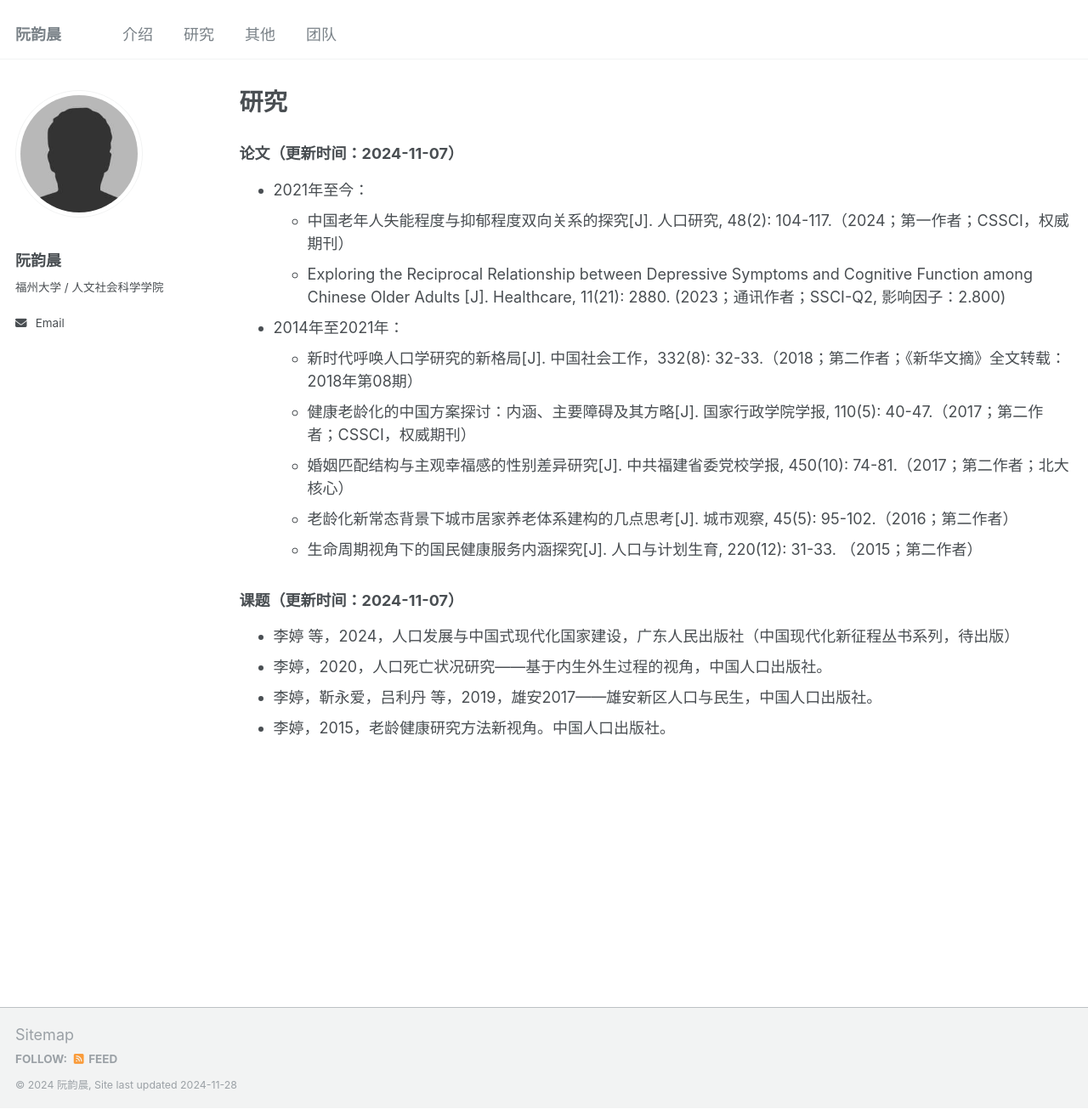
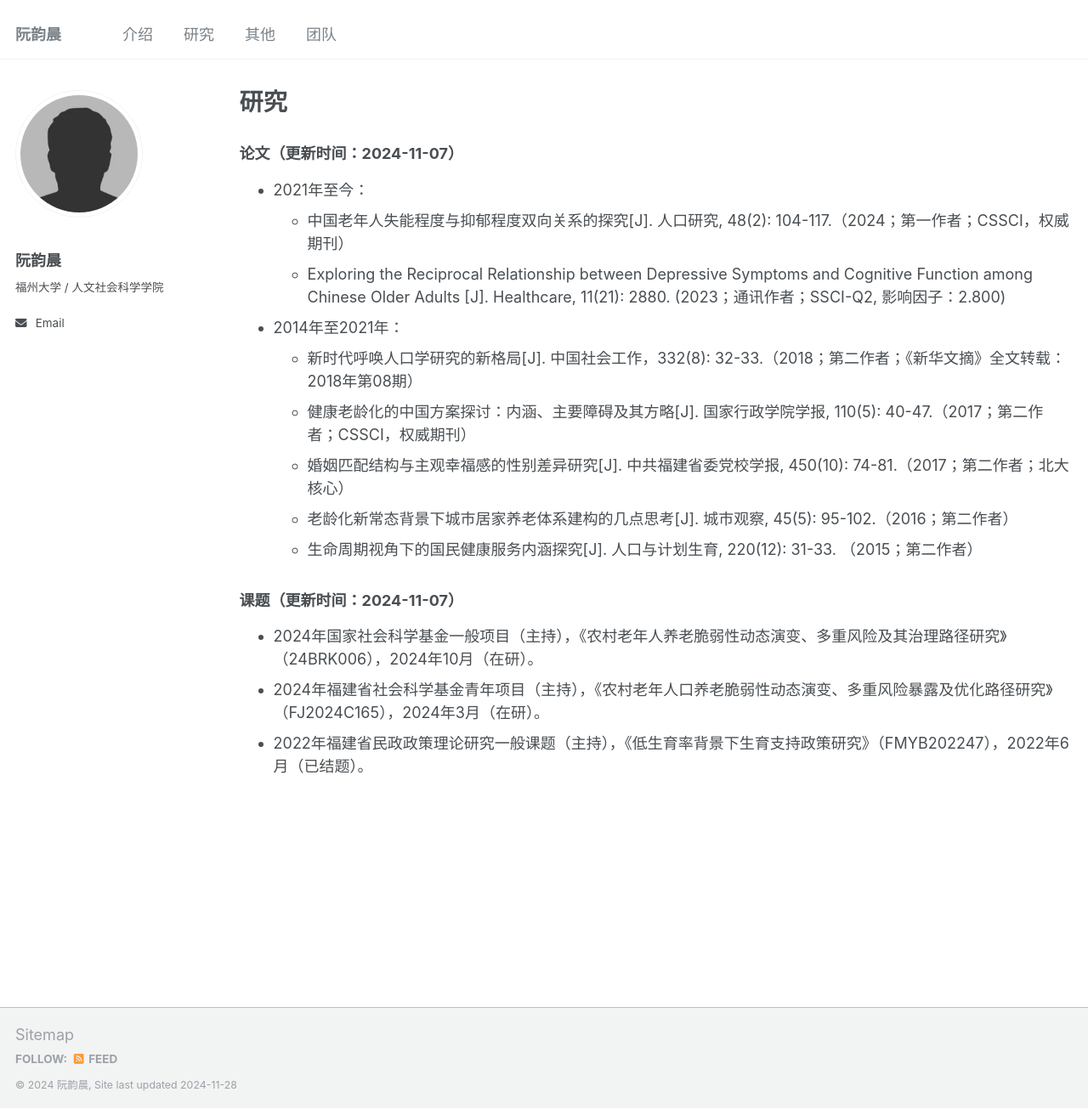
Before and after one commit to RuanYunchen/RuanYunchen.github.io, a Jekyll site: the page built from _pages/publications.md, in a window 1280 px wide and 1305 px high. Shown: the whole window at 85% size. Built offline with Jekyll 4.4.1, drawn with Linux system fonts in a browser that asks for light colours.

Commit message:
Update publications.md

```diff
--- a/_pages/publications.md
+++ b/_pages/publications.md
@@ -21,7 +21,6 @@ author_profile: true
   - 生命周期视角下的国民健康服务内涵探究[J]. 人口与计划生育, 220(12): 31-33. （2015；第二作者）
 
 ### 课题（更新时间：2024-11-07）
-- 李婷 等，2024，人口发展与中国式现代化国家建设，广东人民出版社（中国现代化新征程丛书系列，待出版）
-- 李婷，2020，人口死亡状况研究——基于内生外生过程的视角，中国人口出版社。
-- 李婷，靳永爱，吕利丹 等，2019，雄安2017——雄安新区人口与民生，中国人口出版社。
-- 李婷，2015，老龄健康研究方法新视角。中国人口出版社。
+- 2024年国家社会科学基金一般项目（主持），《农村老年人养老脆弱性动态演变、多重风险及其治理路径研究》（24BRK006），2024年10月（在研）。
+- 2024年福建省社会科学基金青年项目（主持），《农村老年人口养老脆弱性动态演变、多重风险暴露及优化路径研究》（FJ2024C165），2024年3月（在研）。
+- 2022年福建省民政政策理论研究一般课题（主持），《低生育率背景下生育支持政策研究》（FMYB202247），2022年6月（已结题）。
```
